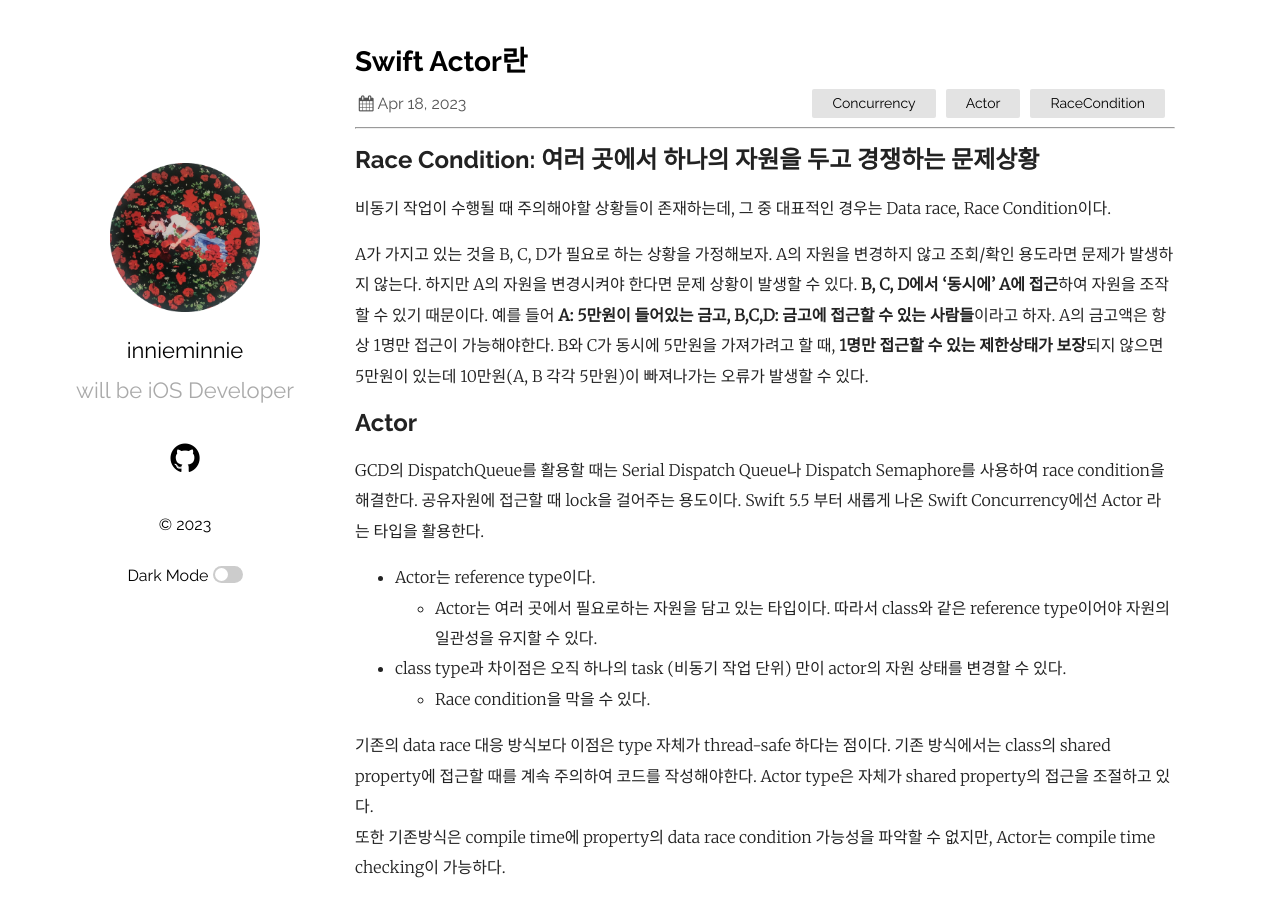
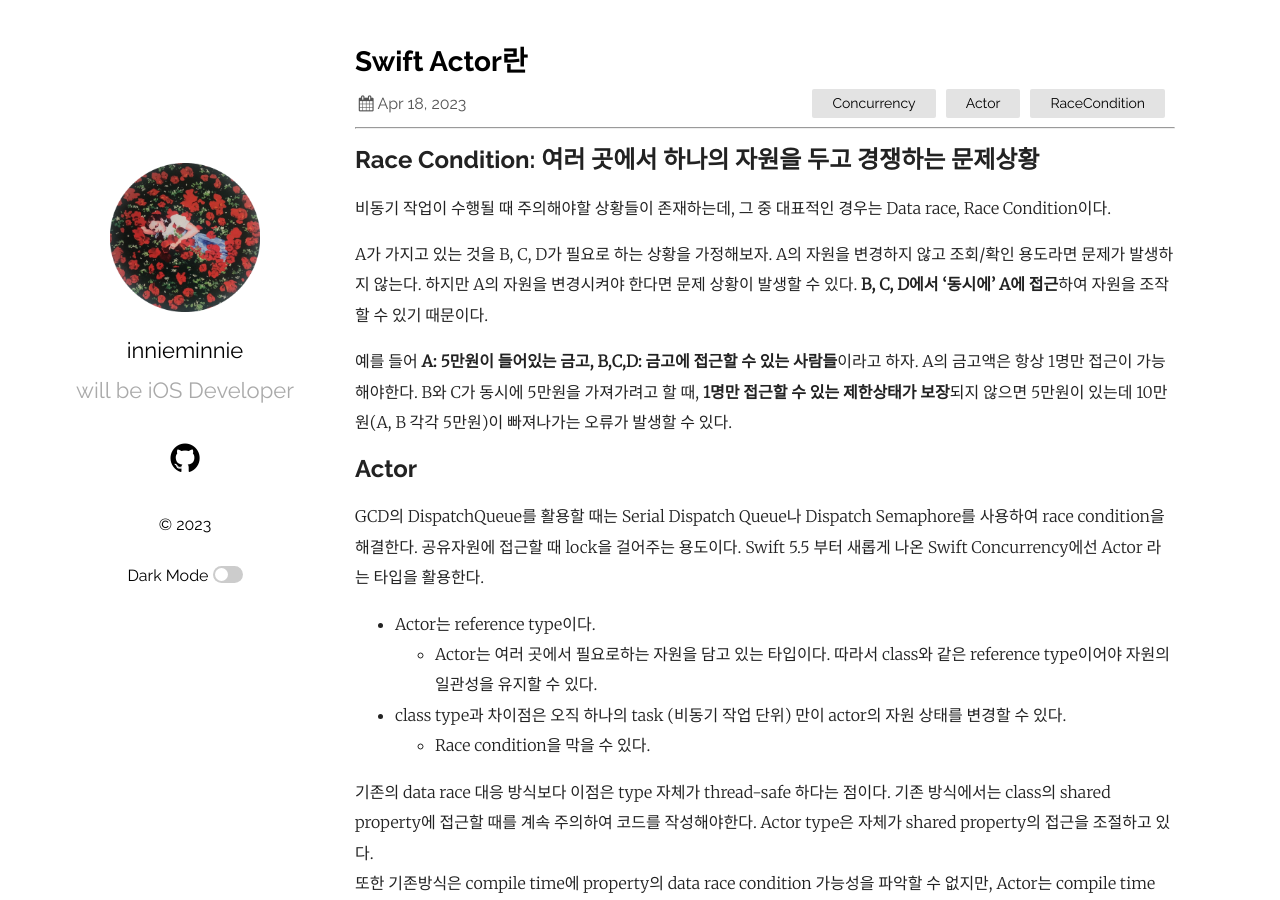
Before and after one commit to innieminnie/innieminnie.github.io, a Jekyll site: the page built from _posts/2023-04-18-SwiftActor.markdown, in a window 1280 px wide and 900 px high. Built offline with Jekyll 4.4.1, drawn with Linux system fonts in a browser that asks for light colours; comment, search, counter and statistics services are not loaded.

Commit message:
글작성

```diff
--- a/_posts/2023-04-18-SwiftActor.markdown
+++ b/_posts/2023-04-18-SwiftActor.markdown
@@ -6,14 +6,13 @@ categories: Concurrency Actor RaceCondition
 ---
 ---
 
-
 ## Race Condition: 여러 곳에서 하나의 자원을 두고 경쟁하는 문제상황
 
 비동기 작업이 수행될 때 주의해야할 상황들이 존재하는데, 그 중 대표적인 경우는 Data race, Race Condition이다.<br>
 
- A가 가지고 있는 것을 B, C, D가 필요로 하는 상황을 가정해보자. A의 자원을 변경하지 않고 조회/확인 용도라면 문제가 발생하지 않는다. 하지만 A의 자원을 변경시켜야 한다면 문제 상황이 발생할 수 있다. <b>B, C, D에서 '동시에' A에 접근</b>하여 자원을 조작할 수 있기 때문이다. 예를 들어 <b>A: 5만원이 들어있는 금고, B,C,D: 금고에 접근할 수 있는 사람들</b>이라고 하자. A의 금고액은 항상 1명만 접근이 가능해야한다. B와 C가 동시에 5만원을 가져가려고 할 때, <b>1명만 접근할 수 있는 제한상태가 보장</b>되지 않으면 5만원이 있는데 10만원(A, B 각각 5만원)이 빠져나가는 오류가 발생할 수 있다.
+A가 가지고 있는 것을 B, C, D가 필요로 하는 상황을 가정해보자. A의 자원을 변경하지 않고 조회/확인 용도라면 문제가 발생하지 않는다. 하지만 A의 자원을 변경시켜야 한다면 문제 상황이 발생할 수 있다. <b>B, C, D에서 '동시에' A에 접근</b>하여 자원을 조작할 수 있기 때문이다.<br>
 
-
+예를 들어 <b>A: 5만원이 들어있는 금고, B,C,D: 금고에 접근할 수 있는 사람들</b>이라고 하자. A의 금고액은 항상 1명만 접근이 가능해야한다. B와 C가 동시에 5만원을 가져가려고 할 때, <b>1명만 접근할 수 있는 제한상태가 보장</b>되지 않으면 5만원이 있는데 10만원(A, B 각각 5만원)이 빠져나가는 오류가 발생할 수 있다.<br>
 
 ## Actor
 
@@ -28,9 +27,7 @@ GCD의 DispatchQueue를 활용할 때는 Serial Dispatch Queue나 Dispatch Semap
 
 
 
- 기존의 data race 대응 방식보다 이점은 type 자체가 thread-safe 하다는 점이다. 기존 방식에서는 class의 shared property에 접근할 때를 계속 주의하여 코드를 작성해야한다. Actor type은 자체가 shared property의 접근을 조절하고 있다.<br> 또한 기존방식은 compile time에 property의 data race condition 가능성을 파악할 수 없지만, Actor는 compile time checking이 가능하다.
-
-
+ 기존의 data race 대응 방식보다 이점은 type 자체가 thread-safe 하다는 점이다. 기존 방식에서는 class의 shared property에 접근할 때를 계속 주의하여 코드를 작성해야한다. Actor type은 자체가 shared property의 접근을 조절하고 있다.<br> 또한 기존방식은 compile time에 property의 data race condition 가능성을 파악할 수 없지만, Actor는 compile time checking이 가능하다.<br>
 
 ## Actor 사용 방식
 
```
